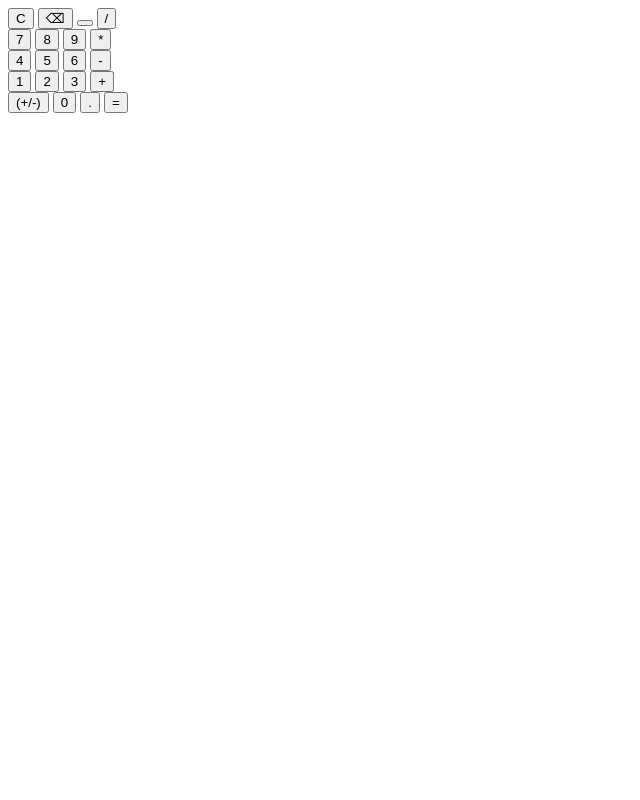
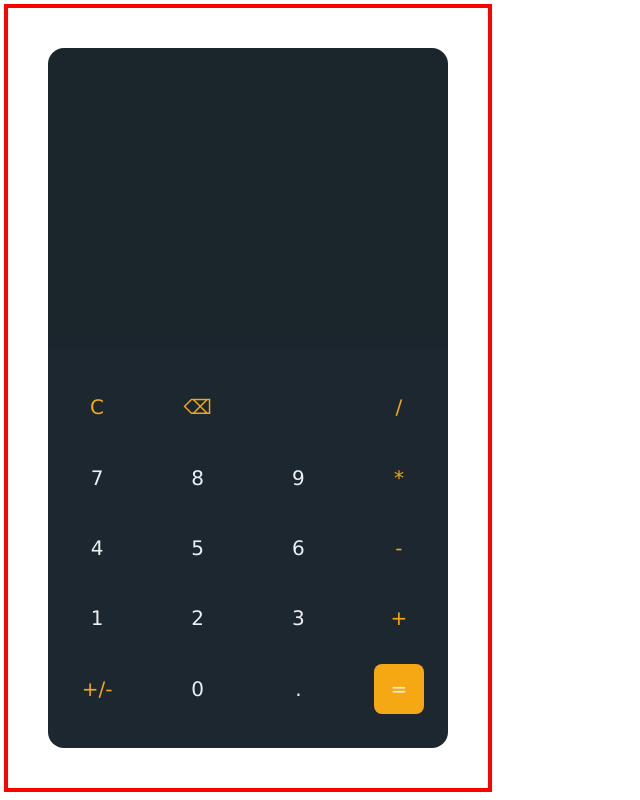
Before and after one commit to romnoelp/TOP-Final-Project, a plain HTML site: page index.html in a window 1280 px wide. Shown: the whole page, without its empty margins (0-640 px from the left). Drawn offline with Linux system fonts and the light colour scheme.

Commit message:
Started the styling.
It's still not finished, however, it will do for now. It needs to be centered, I opted for a min-max approach.

```diff
--- a/index.html
+++ b/index.html
@@ -4,40 +4,41 @@
       <meta charset="UTF-8" />
       <meta name="viewport" content="width=device-width, initial-scale=1.0" />
       <title>Project: Calculator</title>
+      <link rel="stylesheet" href="style.css" />
    </head>
    <body>
       <div class="main-container">
          <div class="screen"></div>
          <div class="button-container">
             <div class="first-row">
-                <button>C</button>
-                <button>⌫</button>
+               <button><span>C</span></button>
+               <button><span>⌫</span></button>
                <button></button>
-                <button>/</button>
+               <button><span>/</span></button>
             </div>
             <div class="second-row">
                <button>7</button>
                <button>8</button>
                <button>9</button>
-                <button>*</button>
+               <button><span>*</span></button>
             </div>
             <div class="third-row">
                <button>4</button>
                <button>5</button>
                <button>6</button>
-                <button>-</button>
+               <button><span>-</span></button>
             </div>
             <div class="fourth-row">
                <button>1</button>
                <button>2</button>
                <button>3</button>
-                <button>+</button>
+               <button><span>+</span></button>
             </div>
             <div class="fifth-row">
-                <button>(+/-)</button>
+               <button><span>+/-</span></button>
                <button>0</button>
                <button>.</button>
-                <button><span>=</span></button>
+               <button class="equal"><span class="equal-button">=</span></button>
             </div>
          </div>
       </div>
--- a/style.css
+++ b/style.css
@@ -0,0 +1,68 @@
+.main-container {
+   display: flex;
+   flex-direction: column;
+   justify-content: center;
+   min-width: 200;
+   max-width: 400px;
+   min-height: 700px;
+   max-height: 700px;
+   outline: 4px solid red;
+   padding: 40px;
+}
+
+.screen {
+   background-color: #1a252c;
+   border-radius: 16px 16px 0 0;
+   height: 300px;
+}
+
+.button-container {
+   align-items: stretch;
+   background-color: #1c272f;
+   border-radius: 0 0 16px 16px;
+   display: flex;
+   flex: 1;
+   flex-direction: column;
+   justify-content: space-around;
+   padding: 24px;
+}
+
+.first-row,
+.second-row,
+.third-row,
+.fourth-row,
+.fifth-row {
+   display: flex;
+   justify-content: space-between;
+}
+
+button {
+   background-color: #1c272f;
+   border: none;
+   border-radius: 8px;
+   color: #edf1f4;
+   height: 50px;
+   font-size: 20px;
+   font-family: Verdana, Geneva, Tahoma, sans-serif;
+   width: 50px;
+}
+
+button:hover {
+   background-color: #2c373f;
+}
+
+button span {
+   color: #f5a814;
+}
+
+.equal {
+   background-color: #f5a814;
+}
+
+.equal-button {
+   color: #edf1f4;
+}
+
+.equal:hover {
+   background-color: #f7cb79;
+}
```
Lines whose indentation alone changed are shown as unchanged.
